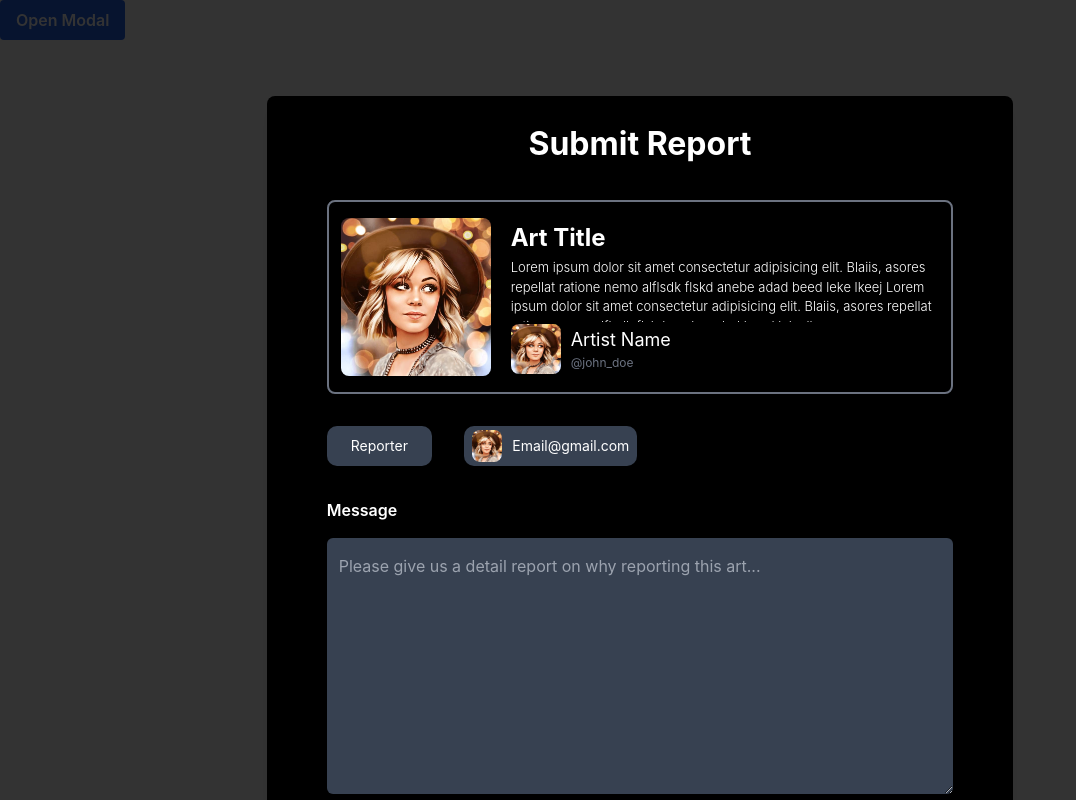
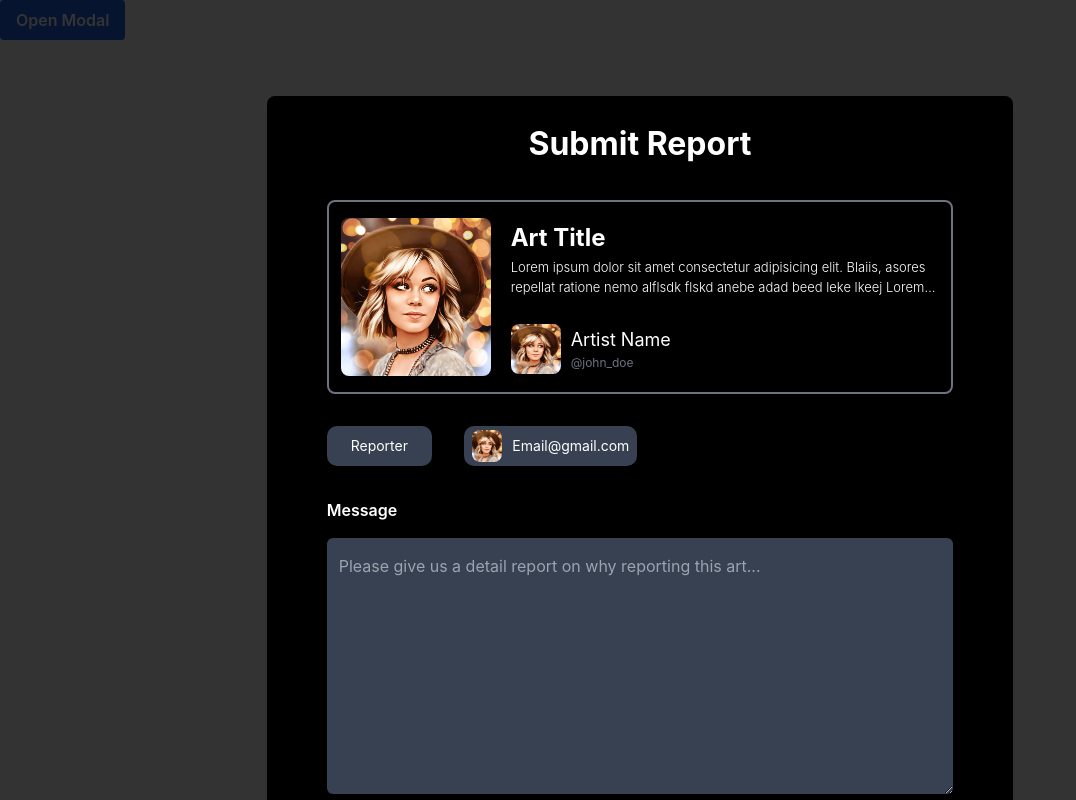
Before and after one commit to lijsamuael/Adret, a React (Create React App) app: page / in a window 1280 px wide. Both pictures are taken after a click on the button "Open Modal". Shown: the whole page, without its empty margins (0-1076 px from the left). Built offline with nearby package versions, Linux system fonts and the light colour scheme; a web font is replaced by a local one.

Commit message:
(fix) setting max size of the box to 1000px and adding line-clamp plugin to control the text-overflow

```diff
--- a/package.json
+++ b/package.json
@@ -36,6 +36,7 @@
     ]
   },
   "devDependencies": {
+    "@tailwindcss/line-clamp": "^0.4.2",
     "tailwindcss": "^3.2.7"
   }
 }
--- a/src/components/submitReportModal.js
+++ b/src/components/submitReportModal.js
@@ -5,8 +5,8 @@ const Modal = ({ isOpen, onClose }) => {
 
   return (
     <div className=" fixed z-50 top-0 left-0 w-full h-full overflow-auto bg-black bg-opacity-80">
-      <div className="relative w-[95%] sm:w-9/12 lg:w-7/12 2xl:w-6/12 mx-auto mt-24 overflow-hidden rounded-lg text-white bg-black  shadow-lg">
-        <div className="flex flex-col space-y-8  py-8  px-4 ssm:px-[30px] sm:px-[40px]  lg:px-12 xl:px-[60px] 2xl:px-20 pt-[24px] w-full h-full rounded-lg">
+      <div className="relative max-w-[1000px] w-[95%] sm:w-9/12 lg:w-7/12 2xl:w-6/12 mx-auto mt-24 overflow-hidden rounded-lg text-white bg-black  shadow-lg">
+        <div className="flex flex-col space-y-8  py-8  px-4 ssm:px-[30px] sm:px-[40px]  lg:px-12 xl:px-[60px] 2xl:px-20 pt-[24px]  w-full h-full rounded-lg">
           <h2 className=" font-bold  text-center font-sans   text-[24px] ssm:text-[32px]">
             Submit Report
           </h2>
@@ -23,13 +23,15 @@ const Modal = ({ isOpen, onClose }) => {
               <h3 className="font-bold text-[18px] ssm:text-[24px]">
                 Art Title
               </h3>
-              <p className=" font-light text-[11px] ssm:text-[13px] h-16 text-ellipsis overflow-hidden">
+              <div className="h-16">
+              <p className=" font-light text-[11px] ssm:text-[13px] line-clamp-2">
                 Lorem ipsum dolor sit amet consectetur adipisicing elit. Blaiis,
                 asores repellat ratione nemo alflsdk flskd anebe adad beed leke
                 lkeej Lorem ipsum dolor sit amet consectetur adipisicing elit.
                 Blaiis, asores repellat ratione nemo alflsdk flskd anebe adad
                 beed leke lkee
               </p>
+              </div>
               <div className="hidden sm:flex items-end gap-x-[10px]">
                 <img
                   src="./images/profile.jpg"
--- a/tailwind.config.js
+++ b/tailwind.config.js
@@ -6,14 +6,14 @@ module.exports = {
       sans: ["Inter", "sans-serif"],
     },
     screens: {
-      'ssm': '450px',
-      'sm': '640px',
-      'md': '768px',
-      'lg': '1024px',
-      'xl': '1280px',
-      '2xl': '1536px',
+      ssm: "450px",
+      sm: "640px",
+      md: "768px",
+      lg: "1024px",
+      xl: "1280px",
+      "2xl": "1536px",
     },
     extend: {},
   },
-  plugins: [],
+  plugins: [require("@tailwindcss/line-clamp")],
 };
```
Also changed, not shown: 1 other file (tests, documents, lock files or other folders).
